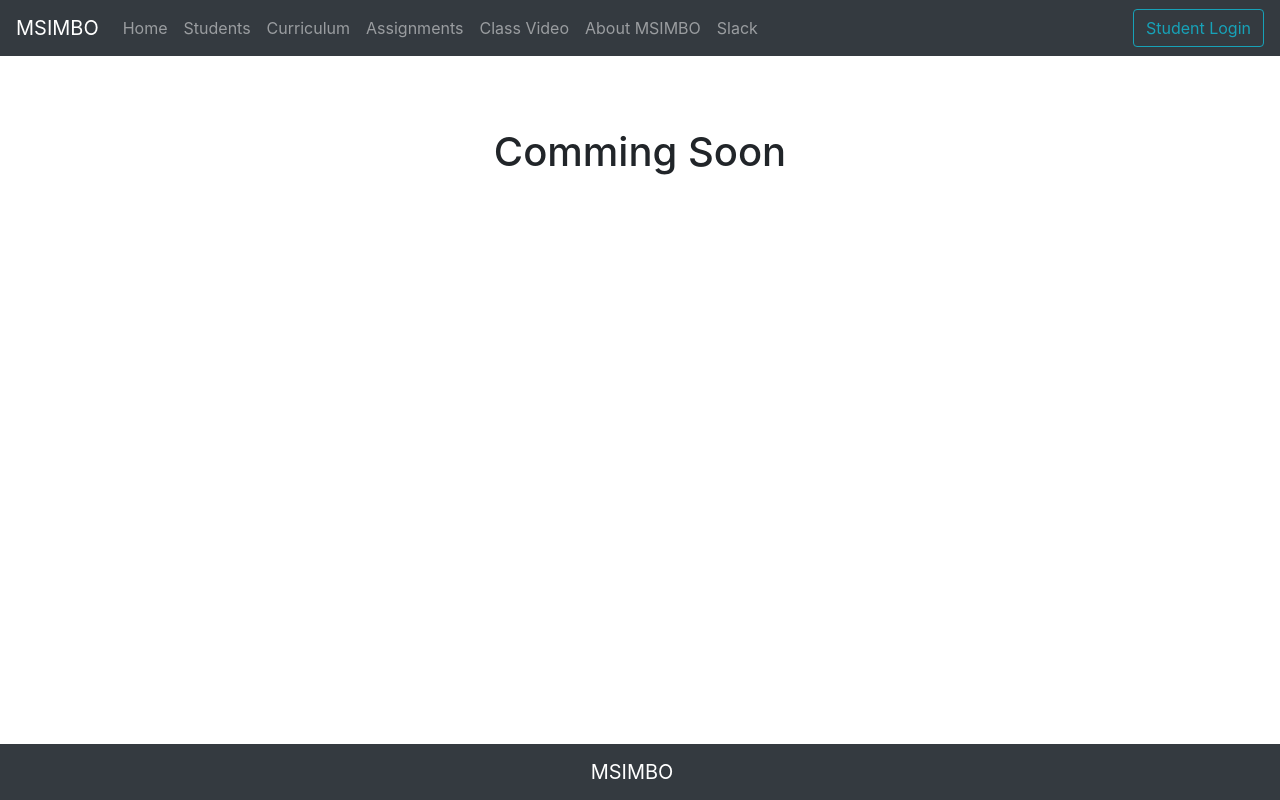
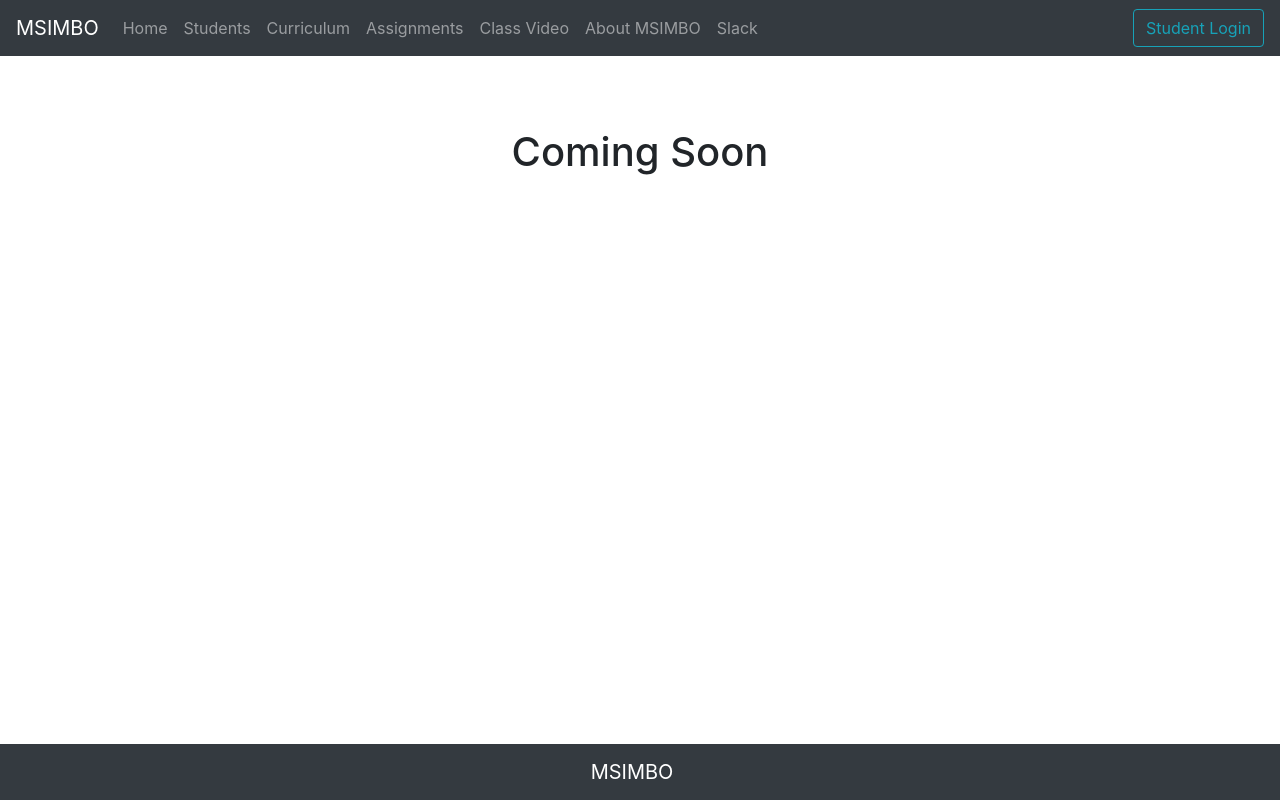
Before and after one commit to shiyu3169/MSIMBO-management, an Angular app: page /assignment in a window 1280 px wide. Built offline with nearby package versions, Linux system fonts and the light colour scheme.

Commit message:
coming soon

```diff
--- a/src/app/components/assignment-list/assignment-list.component.html
+++ b/src/app/components/assignment-list/assignment-list.component.html
@@ -2,4 +2,4 @@
 <br>
 <br>
 <br>
-<h1 class='sw-text-center'>Comming Soon</h1>
+<h1 class='sw-text-center'>Coming Soon</h1>
```
